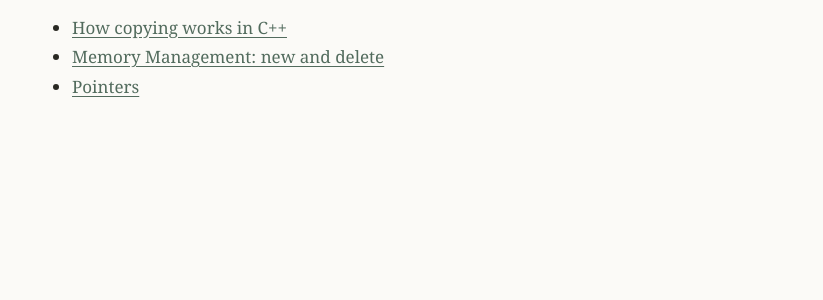
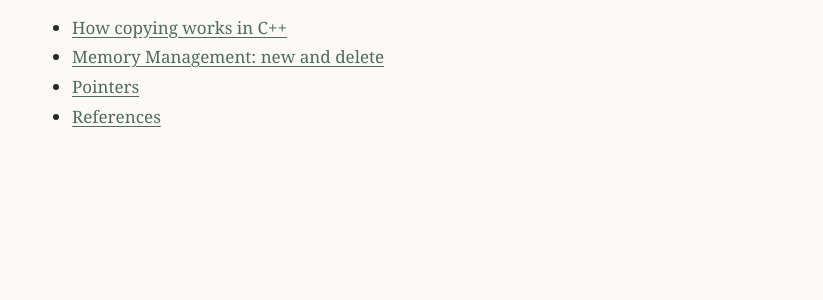
Before and after one commit to monirafatma/monirafatma.github.io, a Jekyll site: the page built from notebooks/programming.md, in a window 1280 px wide. Shown: the part 355-655 px from the top of the page, without its empty margins (228-1051 px from the left). Built offline with Jekyll 4.4.1, drawn with Linux system fonts in a browser that asks for light colours.

Commit message:
List References note in Programming notebook

```diff
--- a/notebooks/programming.md
+++ b/notebooks/programming.md
@@ -14,4 +14,5 @@ Notes on programming languages, software, algorithms and useful technical concep
   <li><a href="{{ '/notes/programming/cpp-copying/' | relative_url }}">How copying works in C++</a></li>
   <li><a href="{{ '/notes/programming/memory-management-new-delete/' | relative_url }}">Memory Management: new and delete</a></li>
   <li><a href="{{ '/notes/programming/pointers/' | relative_url }}">Pointers</a></li>
+  <li><a href="{{ '/notes/programming/references/' | relative_url }}">References</a></li>
 </ul>
```
